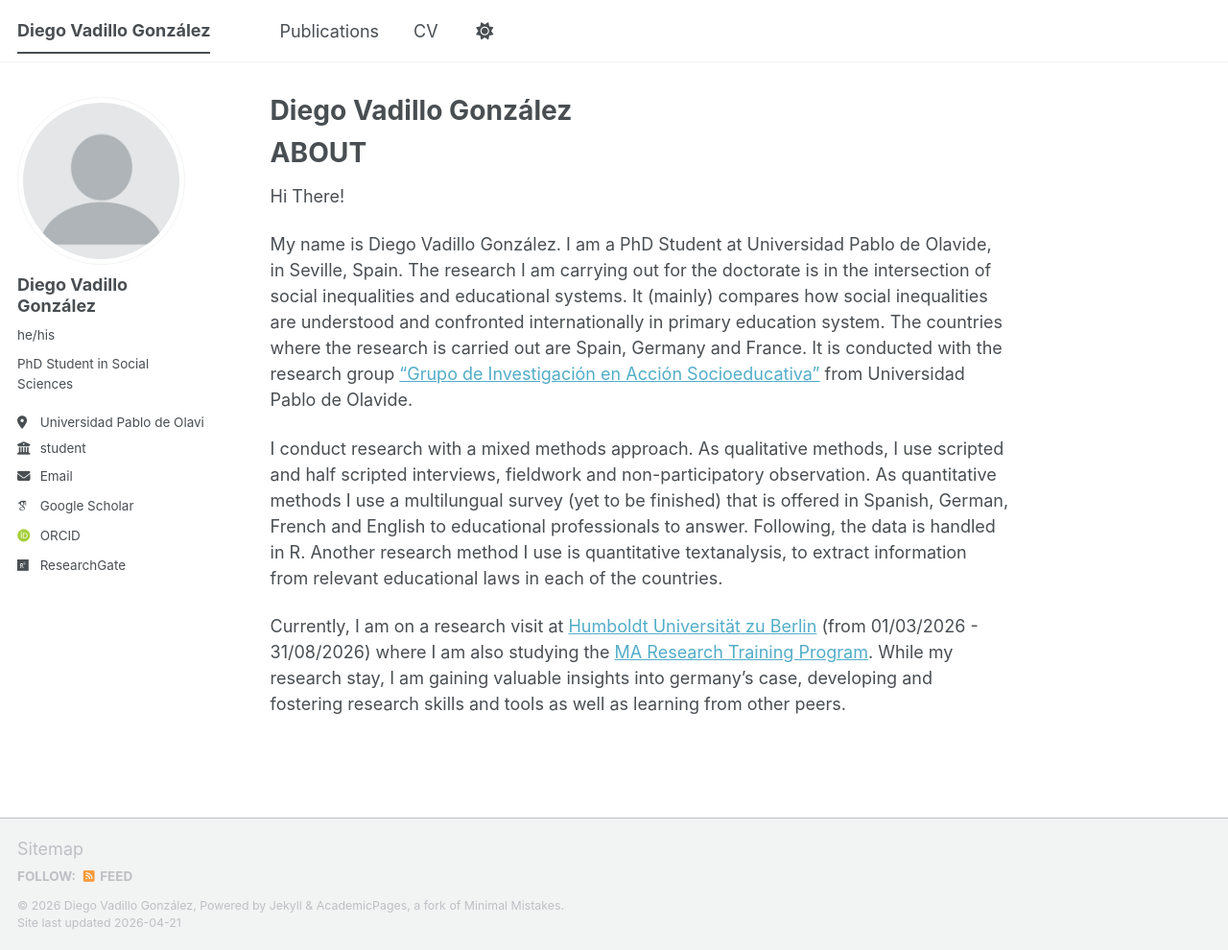
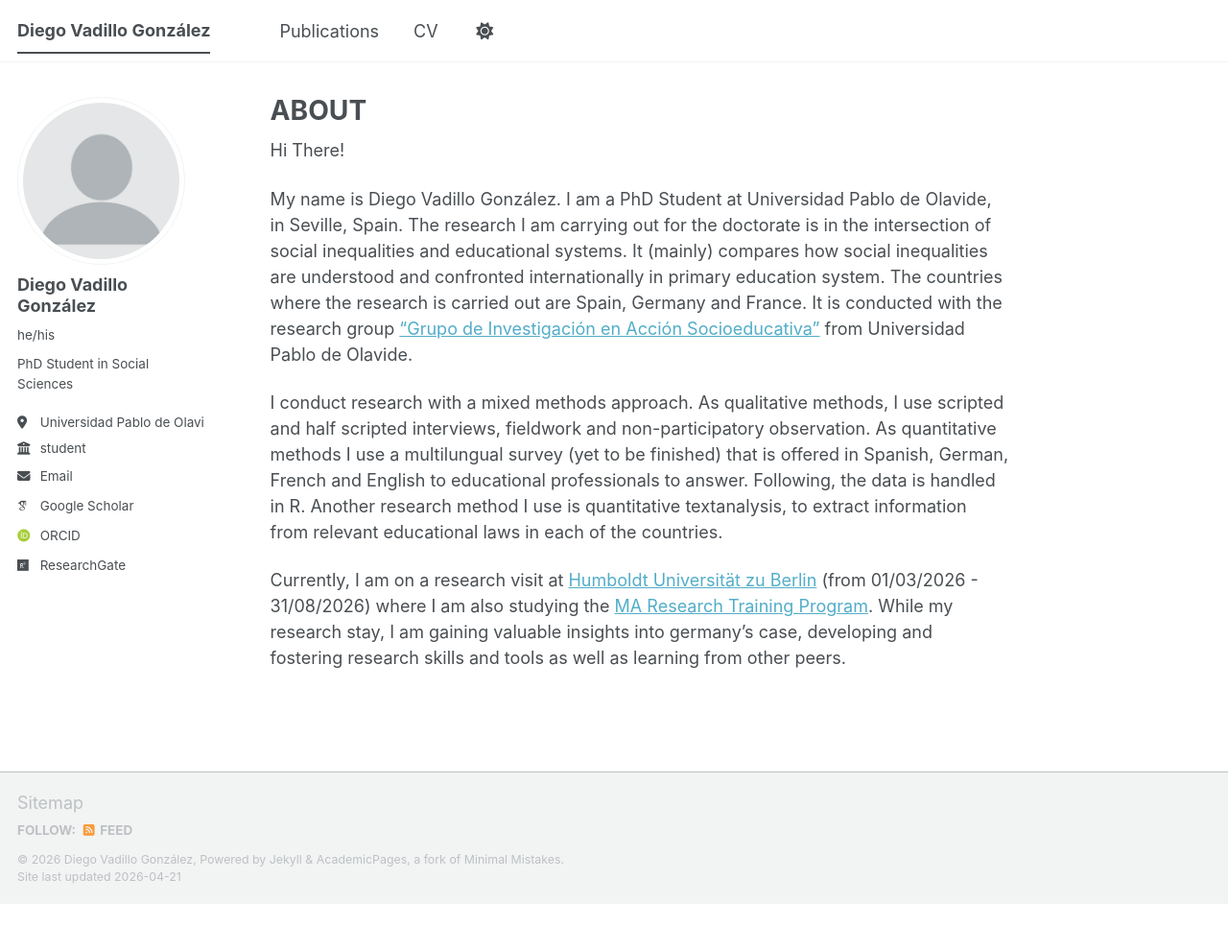
Before and after one commit to diegovadillogonzalez/diegovadillogonzalez.github.io, a Jekyll site: the page built from _pages/about.md, in a window 1280 px wide and 990 px high. Shown: the whole window at 96% size. Built offline with Jekyll 4.4.1, drawn with Linux system fonts in a browser that asks for light colours; some web fonts are replaced; a script bundle is joined from its source files by our own code; library files that are not in the unit come from our copies.

Commit message:
Update about.md

```diff
--- a/_pages/about.md
+++ b/_pages/about.md
@@ -1,14 +1,12 @@
 ---
 permalink: /
-title: "Diego Vadillo González"
+title: "ABOUT"
 author_profile: true
 redirect_from:
   - /about/
   - /about.html
 ---
 
-ABOUT
-======
 Hi There!
 
 My name is Diego Vadillo González. I am a PhD Student at Universidad Pablo de Olavide, in Seville, Spain. The research I am carrying out for the doctorate is in the intersection of social inequalities and educational systems. It (mainly) compares how social inequalities are understood and confronted internationally in primary education system. The countries where the research is carried out are Spain, Germany and France. It is conducted with the research group ["Grupo de Investigación en Acción Socioeducativa"](https://www.upo.es/investiga/gias/) from Universidad Pablo de Olavide.
```
